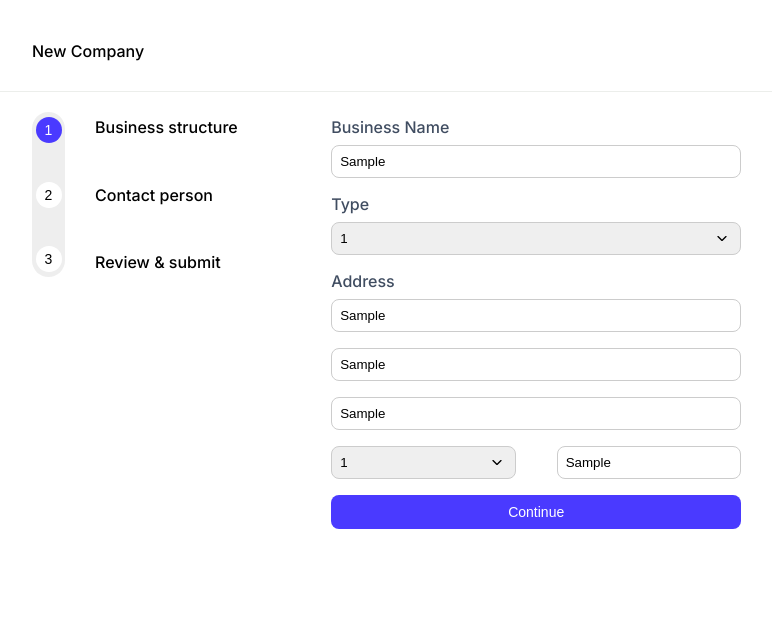
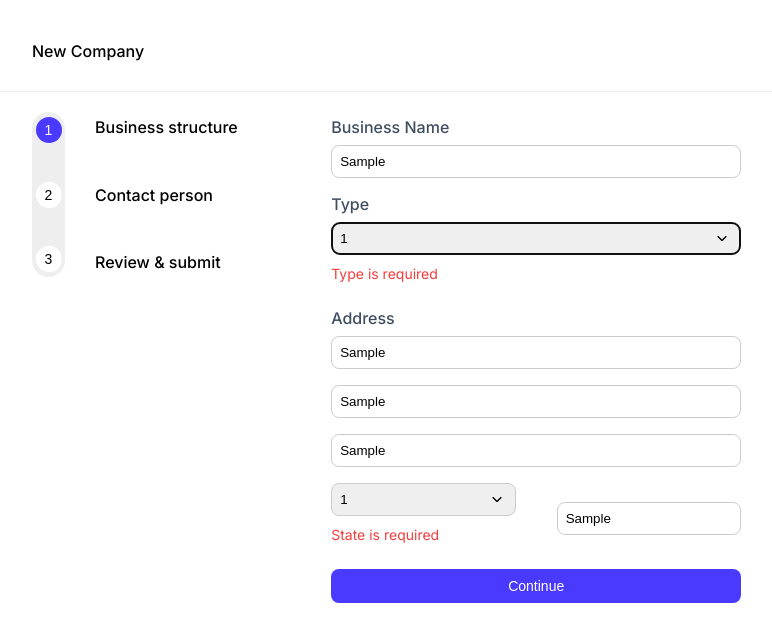
Before and after one commit to yeynerArenales/companycreator, a Next.js app: page / in a window 1280 px wide. Both pictures are taken after typing "Sample", "Sample", "Sample", "Sample", "Sample" into the empty fields and a click on the button "Continue". Shown: the top 642 px of the page, without its empty margins (56-828 px from the left). Built offline with nearby package versions, Linux system fonts and the light colour scheme.

Commit message:
feat: yup for validations added and error messages

```diff
--- a/package.json
+++ b/package.json
@@ -9,11 +9,13 @@
     "lint": "next lint"
   },
   "dependencies": {
+    "@hookform/resolvers": "^3.6.0",
     "next": "14.2.4",
     "react": "^18",
     "react-dom": "^18",
     "react-hook-form": "^7.52.0",
-    "styled-components": "^6.1.11"
+    "styled-components": "^6.1.11",
+    "yup": "^1.4.0"
   },
   "devDependencies": {
     "@types/node": "^20",
--- a/src/app/components/Forms/BusinessForm.tsx
+++ b/src/app/components/Forms/BusinessForm.tsx
@@ -10,6 +10,10 @@ import { useForm, SubmitHandler } from "react-hook-form";
 // Components
 import { CustomSelect, CustomTextField } from "../Inputs";
 import { CustomButton } from "../Buttons";
+
+// validations
+import { yupResolver } from "@hookform/resolvers/yup";
+import { IBusinessForm, businessFormSchema } from "./validations";
 
 const Form = styled.form`
   width: 410px;
@@ -28,16 +32,14 @@ const InputBox = styled.div`
 `;
 
 const BusinessForm = ({}) => {
-  const { register, handleSubmit, control } = useForm({
-    defaultValues: {
-      businessName: "",
-      type: "",
-      address: "",
-      address_2: "",
-      city: "",
-      state: "",
-      zip: "",
-    },
+  const {
+    register,
+    handleSubmit,
+    control,
+    formState: { errors },
+  } = useForm({
+    criteriaMode: "all",
+    resolver: yupResolver(businessFormSchema),
   });
 
   const onSubmit: SubmitHandler<any> = (data) => console.log(data);
@@ -49,6 +51,7 @@ const BusinessForm = ({}) => {
         placeholder="Registered business name"
         register={register}
         name="businessName"
+        errors={errors}
       />
 
       <CustomSelect
@@ -56,6 +59,7 @@ const BusinessForm = ({}) => {
         options={["1", "2", "3"]}
         control={control}
         name="type"
+        errors={errors}
       />
 
       <CustomTextField
@@ -63,15 +67,22 @@ const BusinessForm = ({}) => {
         placeholder="Address line 1"
         register={register}
         name="address"
+        errors={errors}
       />
 
       <CustomTextField
-        placeholder="Address line 2"
+        placeholder="Address line 2 (Optional)"
         name="address_2"
         register={register}
+        errors={errors}
       />
 
-      <CustomTextField placeholder="City" name="city" register={register} />
+      <CustomTextField
+        placeholder="City"
+        name="city"
+        register={register}
+        errors={errors}
+      />
 
       <DoubleInput>
         <InputBox>
@@ -79,11 +90,17 @@ const BusinessForm = ({}) => {
             options={["1", "2", "3"]}
             control={control}
             name="state"
+            errors={errors}
           />
         </InputBox>
 
         <InputBox>
-          <CustomTextField name="zip" placeholder="Zip" register={register} />
+          <CustomTextField
+            name="zip"
+            placeholder="Zip"
+            register={register}
+            errors={errors}
+          />
         </InputBox>
       </DoubleInput>
 
--- /dev/null
+++ b/src/app/components/Forms/validations/businessFormSchema.ts
@@ -0,0 +1,21 @@
+import { string, object } from "yup";
+
+export const businessFormSchema = object().shape({
+  businessName: string().required("Business Name is required"),
+  type: string().required("Type is required"),
+  address: string().required("Address is required"),
+  address_2: string(),
+  city: string().required("City is required"),
+  state: string().required("State is required"),
+  zip: string().required("Zip is required"),
+});
+
+export interface IBusinessForm {
+  businessName: string;
+  type: string;
+  address: string;
+  address_2: string;
+  city: string;
+  state: string;
+  zip: string;
+}
--- /dev/null
+++ b/src/app/components/Forms/validations/index.ts
@@ -0,0 +1 @@
+export * from './businessFormSchema';
--- /dev/null
+++ b/src/app/components/Inputs/InputErrors.tsx
@@ -0,0 +1,23 @@
+import { FC } from 'react';
+
+// Style
+import styled from "styled-components";
+
+
+interface Props {
+    message: string;
+}
+
+const ErrorMessage = styled.p`
+    color: #F43C3C;
+    font-size: 14px;
+    margin: 10px 0;
+`
+
+export const InputErrors: FC<Props> = ({ message }): JSX.Element => {
+  return (
+    <ErrorMessage>
+        {message}
+    </ErrorMessage>
+  );
+};
--- a/src/app/components/Inputs/Select.tsx
+++ b/src/app/components/Inputs/Select.tsx
@@ -7,11 +7,15 @@ import styled from "styled-components";
 // Form
 import { Controller } from "react-hook-form";
 
+// Errors
+import { InputErrors } from "./InputErrors";
+
 interface CustomSelectProps {
   label?: string;
   options: string[];
   control: any;
   name: string;
+  errors: any;
 }
 const Wrapper = styled.div`
   display: flex;
@@ -61,6 +65,7 @@ export const CustomSelect: React.FC<CustomSelectProps> = ({
   options,
   control,
   name,
+  errors,
 }) => {
   return (
     <Wrapper>
@@ -78,6 +83,7 @@ export const CustomSelect: React.FC<CustomSelectProps> = ({
           </Select>
         )}
       />
+      {errors[name] && <InputErrors message={errors[name].message}/>}
     </Wrapper>
   );
 };
--- a/src/app/components/Inputs/TextField.tsx
+++ b/src/app/components/Inputs/TextField.tsx
@@ -1,12 +1,18 @@
 "use client";
 import React from "react";
+
+// Style
 import styled from "styled-components";
+
+// Errors
+import { InputErrors } from "./InputErrors";
 
 interface CustomTextFieldProps {
   label?: string;
   placeholder: string;
   name: string;
   register: any;
+  errors: any;
 }
 
 const Wrapper = styled.div`
@@ -38,11 +44,13 @@ export const CustomTextField: React.FC<CustomTextFieldProps> = ({
   placeholder,
   register,
   name,
+  errors,
 }) => {
   return (
     <Wrapper>
       {label && <Label>{label}</Label>}
       <InputStyled placeholder={placeholder} {...register(name)} />
+      {errors[name] && <InputErrors message={errors[name].message} />}
     </Wrapper>
   );
 };
```
Also changed, not shown: 1 other file (tests, documents, lock files or other folders).
